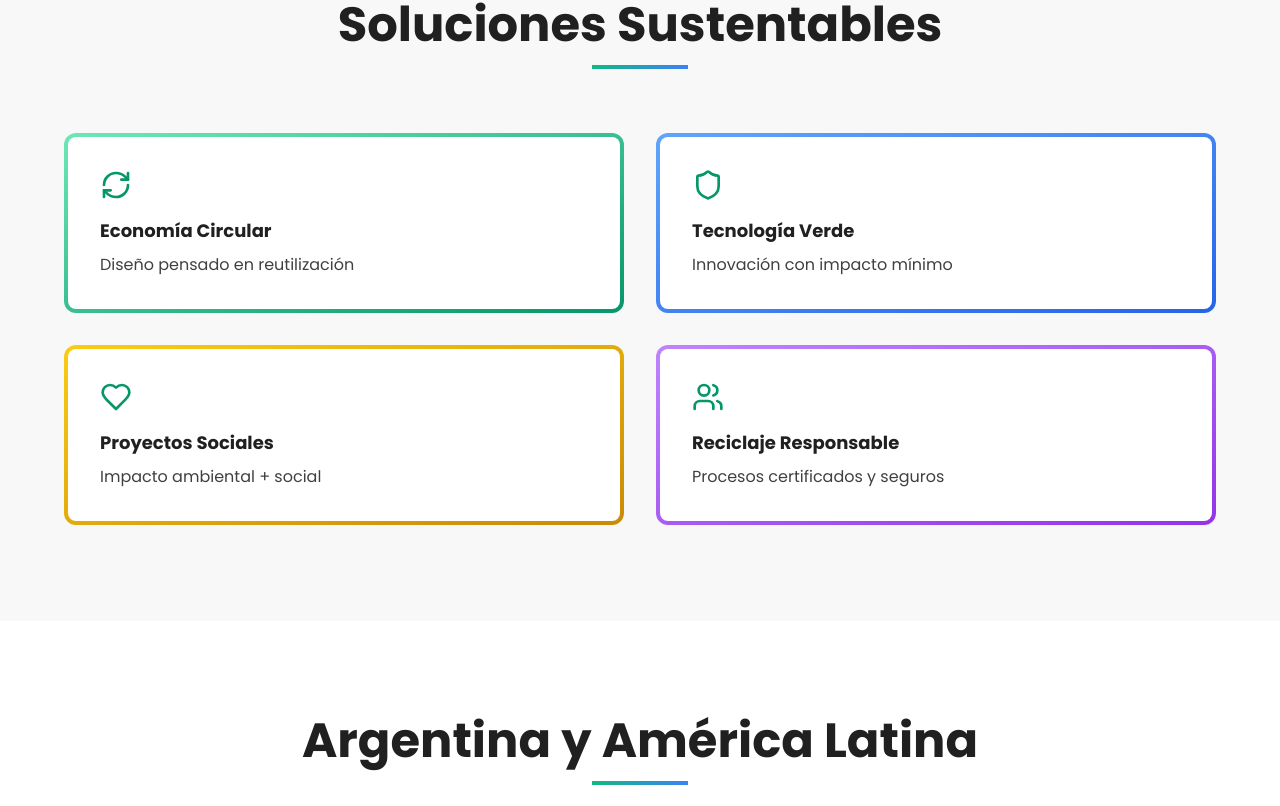
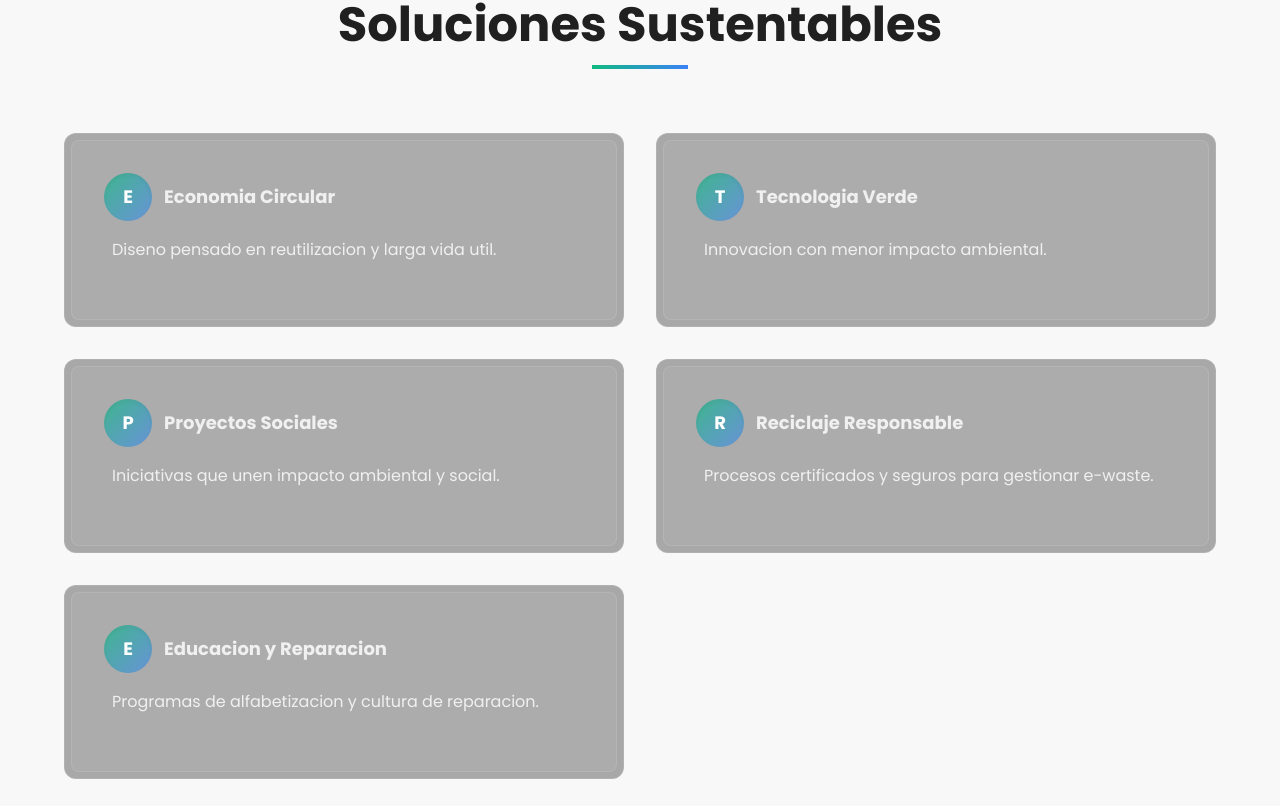
Before and after one commit to Lucas-0501/cts, a React (Vite) app: page / in a window 1280 px wide. Shown: the part 6754-7560 px from the top of the page. Built offline with nearby package versions, Linux system fonts and the light colour scheme.

Commit message:
otrocambio

```diff
--- a/src/Home.tsx
+++ b/src/Home.tsx
@@ -313,6 +313,7 @@ function Home() {
   const [scrollProgress, setScrollProgress] = useState(0);
   const [activeSection, setActiveSection] = useState('');
   const [activeTab, setActiveTab] = useState(0);
+  const [activeSolution, setActiveSolution] = useState<number | null>(null);
   const [selectedVideoIndex, setSelectedVideoIndex] = useState(0);
   const [isChaosActive, setIsChaosActive] = useState(false);
   const [chaosStage, setChaosStage] = useState(0);
@@ -500,6 +501,34 @@ function Home() {
       icon: '💬',
       stats: ['Obsolescencia programada amplía desigualdad', 'Países pobres reciben e-waste de ricos', 'Comunidades excluidas del acceso'],
       color: 'from-blue-500 to-purple-500'
+    }
+  ];
+
+  const sustainableSolutions = [
+    {
+      title: 'Economia Circular',
+      primary: 'Diseno pensado en reutilizacion y larga vida util.',
+      secondary: 'PLACEHOLDER: reemplazar con detalles especificos de Economia Circular.'
+    },
+    {
+      title: 'Tecnologia Verde',
+      primary: 'Innovacion con menor impacto ambiental.',
+      secondary: 'PLACEHOLDER: reemplazar con acciones de tecnologia verde.'
+    },
+    {
+      title: 'Proyectos Sociales',
+      primary: 'Iniciativas que unen impacto ambiental y social.',
+      secondary: 'PLACEHOLDER: reemplazar con ejemplos de proyectos sociales.'
+    },
+    {
+      title: 'Reciclaje Responsable',
+      primary: 'Procesos certificados y seguros para gestionar e-waste.',
+      secondary: 'PLACEHOLDER: reemplazar con procesos de reciclaje responsable.'
+    },
+    {
+      title: 'Educacion y Reparacion',
+      primary: 'Programas de alfabetizacion y cultura de reparacion.',
+      secondary: 'PLACEHOLDER: reemplazar con iniciativas educativas y de reparacion.'
     }
   ];
 
@@ -823,18 +852,45 @@ function Home() {
           </div>
 
           <div className="grid md:grid-cols-2 gap-8">
-            {[
-              { icon: RefreshCw, title: 'Economía Circular', desc: 'Diseño pensado en reutilización', color: 'from-emerald-400 to-emerald-600' },
-              { icon: Shield, title: 'Tecnología Verde', desc: 'Innovación con impacto mínimo', color: 'from-blue-400 to-blue-600' },
-              { icon: Heart, title: 'Proyectos Sociales', desc: 'Impacto ambiental + social', color: 'from-yellow-400 to-yellow-600' },
-              { icon: Users, title: 'Reciclaje Responsable', desc: 'Procesos certificados y seguros', color: 'from-purple-400 to-purple-600' }
-            ].map((item, i) => (
-              <div key={i} className="group">
-                <div className={`bg-gradient-to-br ${item.color} p-1 rounded-xl transition-transform group-hover:scale-105`}>
-                  <div className="bg-white p-8 rounded-lg">
-                    <item.icon className="w-8 h-8 text-emerald-600 mb-4" />
-                    <h3 className="font-bold text-graphite-900 mb-2 text-lg">{item.title}</h3>
-                    <p className="text-graphite-700">{item.desc}</p>
+            {sustainableSolutions.map((item, i) => (
+              <div
+                key={item.title}
+                className="group bg-[rgba(20,20,20,0.35)] border border-white/10 rounded-xl p-[6px] transition-transform duration-200 ease-out"
+              >
+                <div
+                  className="relative overflow-hidden rounded-lg bg-white/5 border border-white/10 p-8 min-h-[180px] flex flex-col justify-start"
+                  onMouseEnter={() => setActiveSolution(i)}
+                  onMouseLeave={() => setActiveSolution(null)}
+                  onFocus={() => setActiveSolution(i)}
+                  onBlur={() => setActiveSolution(null)}
+                  onClick={() => setActiveSolution((prev) => (prev === i ? null : i))}
+                  tabIndex={0}
+                  role="button"
+                >
+                  <div className="flex items-center gap-3 mb-4">
+                    <div className="w-12 h-12 rounded-full bg-gradient-to-br from-emerald-500/70 to-blue-500/60 flex items-center justify-center text-white shadow-inner">
+                      <span className="text-lg font-bold">{item.title.charAt(0)}</span>
+                    </div>
+                    <h3 className="font-bold text-graphite-100 text-lg">{item.title}</h3>
+                  </div>
+
+                  <div className="relative flex-1">
+                    <p
+                      className={`absolute inset-0 px-2 text-graphite-100 leading-relaxed transition duration-240 ease-out ${
+                        activeSolution === i ? 'opacity-0 translate-y-1' : 'opacity-100 translate-y-0'
+                      }`}
+                      aria-hidden={activeSolution === i}
+                    >
+                      {item.primary}
+                    </p>
+                    <p
+                      className={`absolute inset-0 px-2 text-emerald-100 leading-relaxed transition duration-240 ease-out ${
+                        activeSolution === i ? 'opacity-100 translate-y-0' : 'opacity-0 -translate-y-1'
+                      }`}
+                      aria-hidden={activeSolution !== i}
+                    >
+                      PLACEHOLDER: {item.secondary}
+                    </p>
                   </div>
                 </div>
               </div>
```
